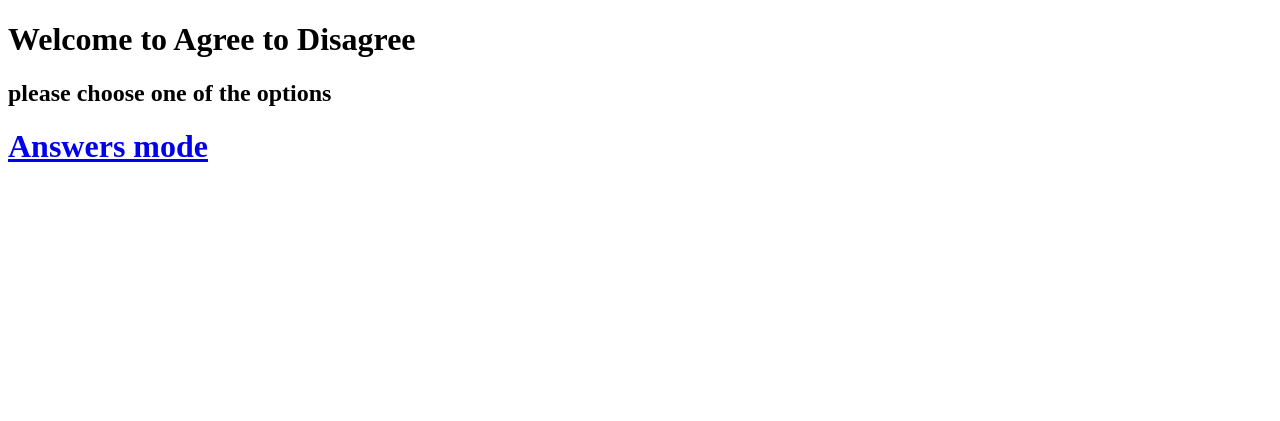
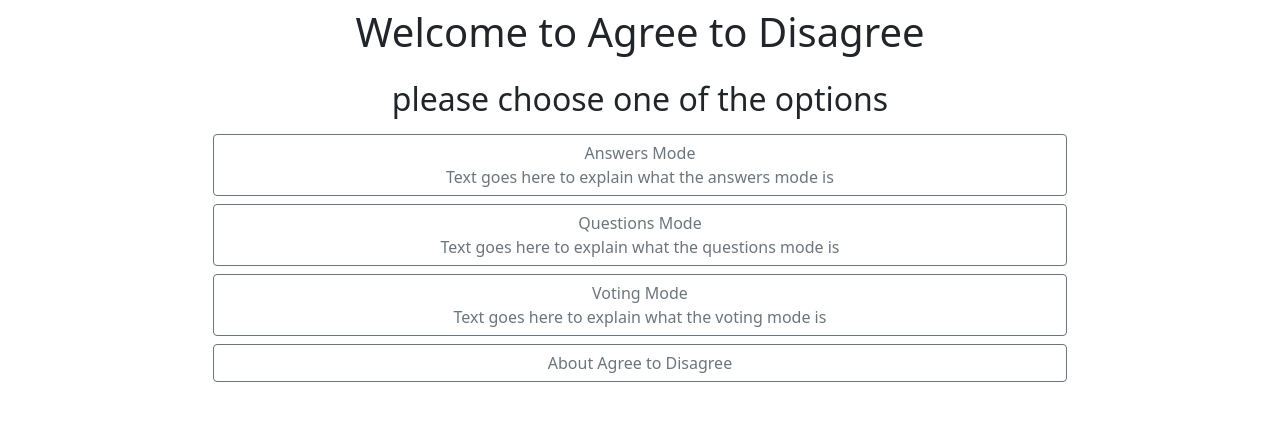
Before and after one commit to jonny-binns/Agree-To-Disagree, a Flask app: page / in a window 1280 px wide. Shown: the top 421 px of the page. Run offline with Flask 2, Linux system fonts and the light colour scheme; some libraries are stand-ins or nearby versions.

Commit message:
Basic menu page complete

```diff
--- a/server.py
+++ b/server.py
@@ -2,10 +2,13 @@ from flask import Flask, render_template, request, redirect, url_for
 import translationtxt as t
 app = Flask(__name__)
 
+#route for the manu/home page
 @app.route('/', methods=['GET'])
 def menu():
     return render_template('Menu.html')
 
+
+#route for answers mode
 @app.route('/answers/', methods=['POST', 'GET'])
 def answers_mode(answer=None, prompt=None, proArgument=None, conArgument=None):
     if request.method == 'POST':
@@ -29,5 +32,23 @@ def answers_mode(answer=None, prompt=None, proArgument=None, conArgument=None):
         return render_template('ArgumentMode.html', prompt=prompt, proArgument=proArgument, conArgument=conArgument)
 
 
+#route for questions mode
+@app.route('/questions/', methods=['GET'])
+def questions_mode():
+    return render_template('QuestionsMode.html')
+
+
+#route for voting mode
+@app.route('/vote/', methods=['GET'])
+def voting_mode():
+    return render_template('VotingMode.html')
+
+
+#route for about page
+@app.route('/about/', methods=['GET'])
+def about():
+    return render_template('About.html')
+
+
 if __name__ == "__main__":
     app.run(host='0.0.0.0', debug=True)
--- a/templates/Menu.html
+++ b/templates/Menu.html
@@ -1,8 +1,24 @@
 <!DOCTYPE html>
 <head>
     <Title>Agree to Disagree</Title>
+    <meta name="viewport" content="width=device-width, initial-scale=1">
+    <link href="{{ url_for('static', filename='css/bootstrap.css') }}" rel="stylesheet"/>
+    <!--<link href="{{ url_for('static', filename='css/menu.css') }}" rel="stylesheet"/>-->
 </head>
+<body>
+    <div class="d-flex flex-column">
+        <div class="p-2">
+            <div class="d-flex justify-content-center"><h1> Welcome to Agree to Disagree</h1></div>
+        </div>
+        <div class="p-2">
+            <div class="d-flex justify-content-center"><h2>please choose one of the options</h2></div>
+        </div>
+    </div>
 
-<h1> Welcome to Agree to Disagree</h1>
-<h2>please choose one of the options</h2>
-<a href="/answers"><h1>Answers mode</h1></a>
+    <div class="d-grid gap-2 col-8 mx-auto">
+        <a href="/answers" class="btn btn-outline-secondary" type="button" role="button">Answers Mode <br/> Text goes here to explain what the answers mode is</a>
+        <a href="/questions" class="btn btn-outline-secondary" type="button" role="button">Questions Mode <br/> Text goes here to explain what the questions mode is</a>
+        <a href="/vote" class="btn btn-outline-secondary" type="button" role="button">Voting Mode <br/> Text goes here to explain what the voting mode is</a>
+        <a href="/about" class="btn btn-outline-secondary" type="button" role="button">About Agree to Disagree</a>
+      </div>
+</body>
```
Also changed, not shown: static/css/menu.css (added, +24 -0 lines), templates/About.html (added, +8 -0 lines), templates/QuestionsMode.html (added, +8 -0 lines), templates/VotingMode.html (added, +8 -0 lines).
